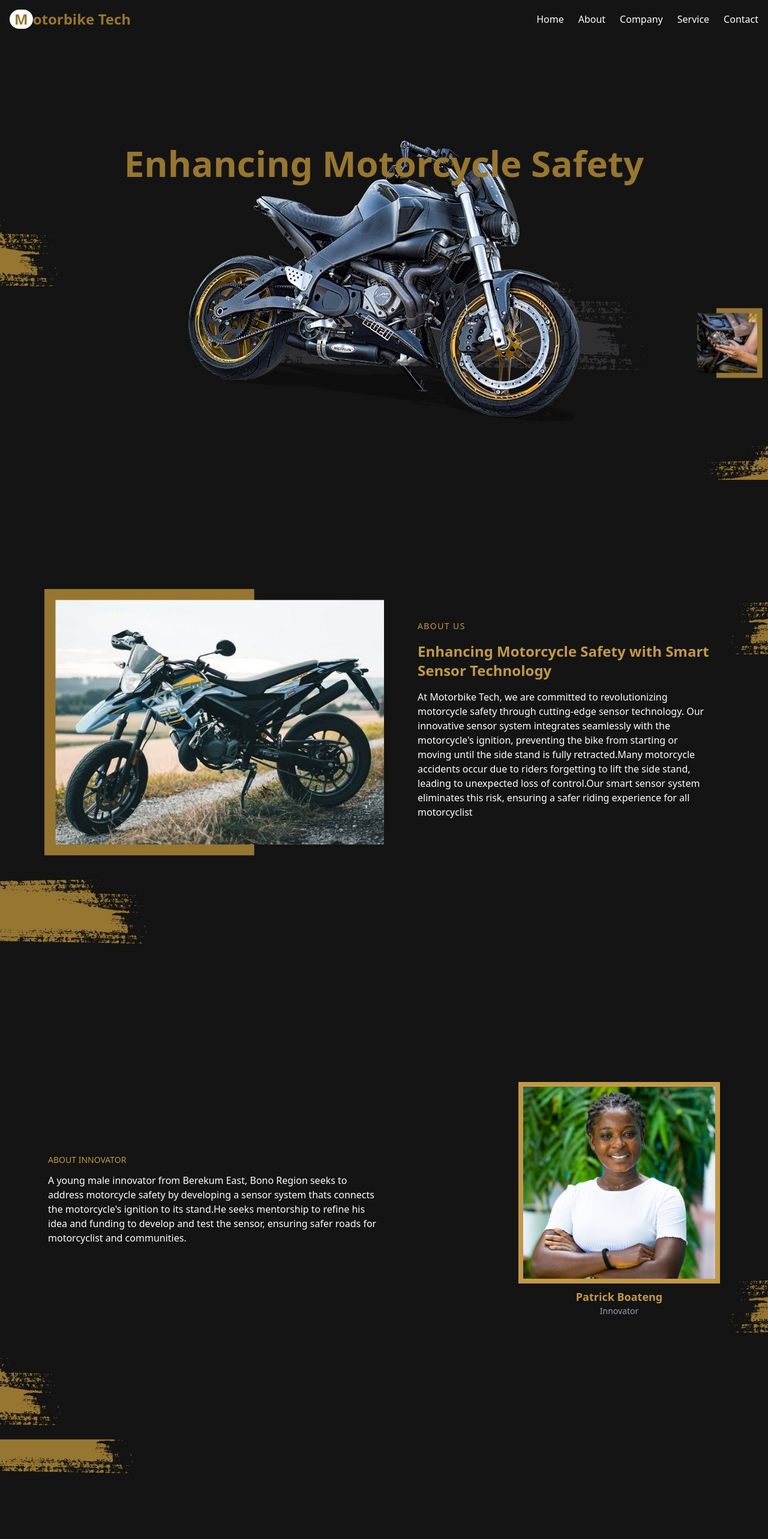
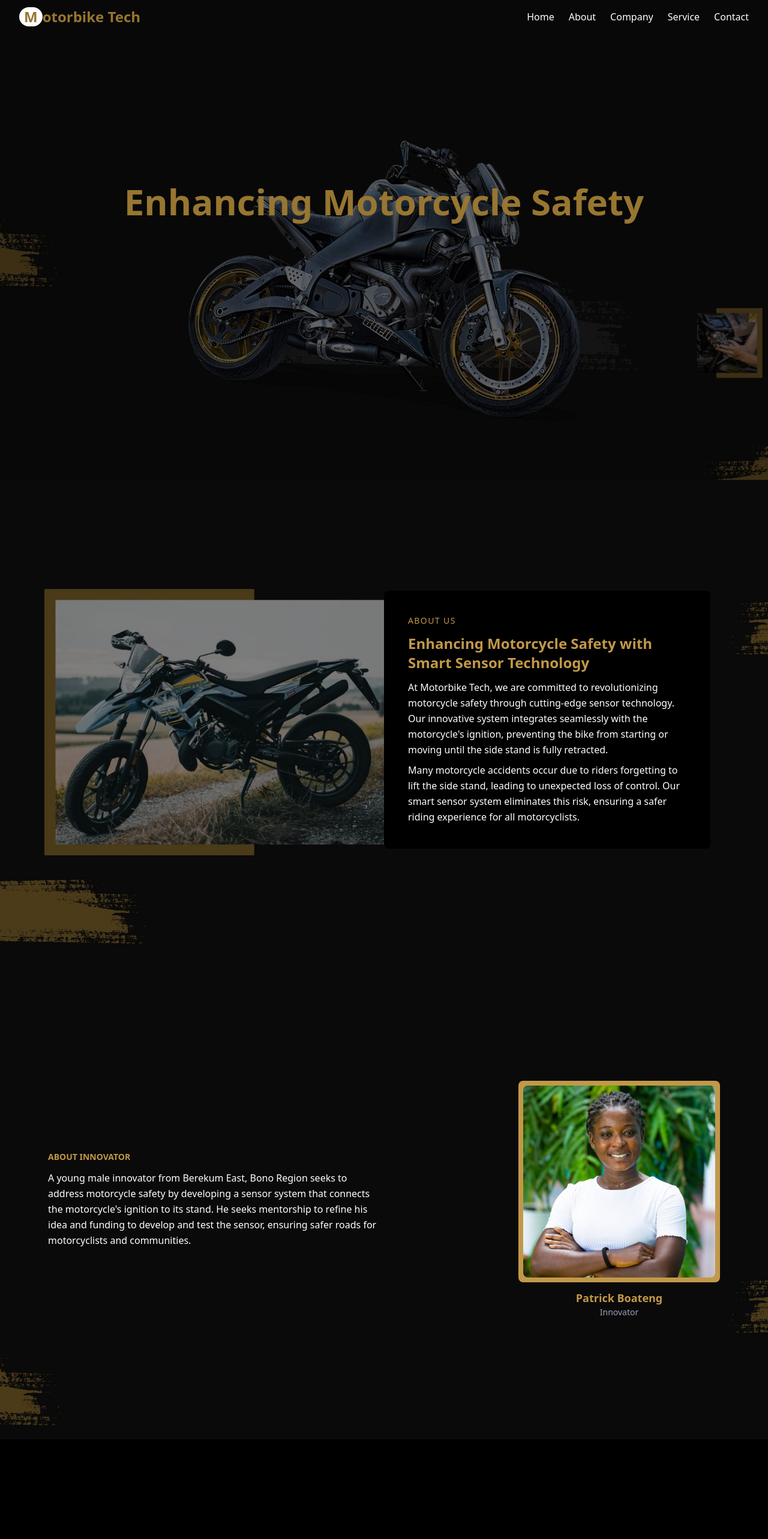
Before and after one commit to annice5/motorcycle-sensor-system, a React (Vite) app: page / in a window 1280 px wide. Shown: the top 2566 px of the page at 60% size. Built offline with nearby package versions, Linux system fonts and the light colour scheme.

Commit message:
additional changes

```diff
--- a/src/pages/landing/components/about.jsx
+++ b/src/pages/landing/components/about.jsx
@@ -5,27 +5,27 @@ const About = () => {
   return (
     <section
       id="about"
-      className="relative h-screen bg-cover bg-center"
+      className="relative min-h-screen bg-cover bg-center flex items-center"
       style={{ backgroundImage: `url(${about})` }}
     >
       {/* Background Overlay with Fade-in Effect */}
       <motion.div
-        className="absolute inset-0 "
+        className="absolute inset-0 bg-black bg-opacity-50"
         initial={{ opacity: 0 }}
         animate={{ opacity: 0.5 }}
         transition={{ duration: 1.5 }}
       />
 
       {/* Content Wrapper */}
-      <div className="flex justify-end items-center h-full px-12 md:px-24 relative">
+      <div className="relative w-full px-6 sm:px-12 md:px-24 flex justify-center md:justify-end items-center">
         <motion.div
-          className="md:w-1/2 text-left"
+          className="w-full md:w-1/2 text-left bg-black bg-opacity-40 p-6 sm:p-10 rounded-lg"
           initial={{ opacity: 0, x: 50 }}
           animate={{ opacity: 1, x: 0 }}
           transition={{ duration: 1, ease: "easeOut", delay: 0.3 }}
         >
           <motion.p
-            className="text-[#c29849] text-sm uppercase tracking-widest ml-14"
+            className="text-[#c29849] text-xs sm:text-sm uppercase tracking-widest"
             initial={{ y: -10, opacity: 0 }}
             animate={{ y: 0, opacity: 1 }}
             transition={{ duration: 0.8, delay: 0.5 }}
@@ -34,7 +34,7 @@ const About = () => {
           </motion.p>
 
           <motion.h1
-            className="text-[#c29849] font-bold text-2xl mt-4 ml-14"
+            className="text-[#c29849] font-bold text-xl sm:text-2xl mt-3"
             initial={{ x: -20, opacity: 0 }}
             animate={{ x: 0, opacity: 1 }}
             transition={{ duration: 1, ease: "easeOut", delay: 0.6 }}
@@ -43,15 +43,22 @@ const About = () => {
           </motion.h1>
 
           <motion.p
-            className="text-white mt-4 font-light ml-14"
+            className="text-white mt-3 text-sm sm:text-base font-light leading-relaxed"
             initial={{ opacity: 0, y: 20 }}
             animate={{ opacity: 1, y: 0 }}
             transition={{ duration: 1, ease: "easeOut", delay: 0.8 }}
           >
             At Motorbike Tech, we are committed to revolutionizing motorcycle safety through
-            cutting-edge sensor technology. Our innovative sensor system integrates seamlessly
-            with the motorcycle's ignition, preventing the bike from starting or moving until
-            the side stand is fully retracted.Many motorcycle accidents occur due to riders forgetting to lift the side stand, leading to unexpected loss of control.Our smart sensor system eliminates this risk, ensuring a safer riding experience for all motorcyclist
+            cutting-edge sensor technology. Our innovative system integrates seamlessly with the motorcycle's ignition, preventing the bike from starting or moving until the side stand is fully retracted.
+          </motion.p>
+
+          <motion.p
+            className="text-white mt-2 text-sm sm:text-base font-light leading-relaxed"
+            initial={{ opacity: 0, y: 20 }}
+            animate={{ opacity: 1, y: 0 }}
+            transition={{ duration: 1, ease: "easeOut", delay: 1 }}
+          >
+            Many motorcycle accidents occur due to riders forgetting to lift the side stand, leading to unexpected loss of control. Our smart sensor system eliminates this risk, ensuring a safer riding experience for all motorcyclists.
           </motion.p>
         </motion.div>
       </div>
--- a/src/pages/landing/components/company.jsx
+++ b/src/pages/landing/components/company.jsx
@@ -6,49 +6,59 @@ const Company = () => {
   return (
     <section
       id="innovator"
-      className="relative h-screen bg-cover bg-center flex items-center justify-center px-8 md:px-20 "
+      className="relative min-h-screen bg-cover bg-center flex items-center justify-center px-6 sm:px-12 md:px-20"
       style={{ backgroundImage: `url(${company})` }}
     >
+      {/* Background Overlay for Better Readability */}
+      <motion.div
+        className="absolute inset-0 bg-black bg-opacity-50"
+        initial={{ opacity: 0 }}
+        animate={{ opacity: 0.5 }}
+        transition={{ duration: 1.5 }}
+      />
 
       {/* Container */}
-      <div className="flex flex-col md:flex-row items-center justify-between w-full max-w-6xl">
-
+      <div className="relative flex flex-col md:flex-row items-center justify-between w-full max-w-6xl gap-8">
         {/* Left Content */}
         <motion.div
-          className="md:w-1/2 text-left text-white "
+          className="w-full md:w-1/2 text-left text-white p-6 md:p-0"
           initial={{ opacity: 0, x: -50 }}
           animate={{ opacity: 1, x: 0 }}
           transition={{ duration: 1 }}
         >
-
-          <h2 className="text-[#c29849] text-sm ">ABOUT INNOVATOR</h2>
-          <p className="text-white mt-3 font-light">
-            A young male innovator from Berekum East, Bono Region seeks to address motorcycle safety by developing a sensor system thats connects the motorcycle's ignition to its stand.He seeks mentorship to refine his idea and funding to develop and test the sensor, ensuring safer roads for motorcyclist and communities.
+          <h2 className="text-[#c29849] text-xs sm:text-sm uppercase font-semibold">
+            ABOUT INNOVATOR
+          </h2>
+          <p className="text-white mt-3 text-sm sm:text-base font-light leading-relaxed">
+            A young male innovator from Berekum East, Bono Region seeks to address motorcycle
+            safety by developing a sensor system that connects the motorcycle's ignition to its
+            stand. He seeks mentorship to refine his idea and funding to develop and test the
+            sensor, ensuring safer roads for motorcyclists and communities.
           </p>
-
         </motion.div>
 
         {/* Right Image */}
         <motion.div
-      className="flex flex-col items-center mt-8 md:mt-0"
+          className="flex flex-col items-center"
           initial={{ opacity: 0, y: 50 }}
           animate={{ opacity: 1, y: 0 }}
           transition={{ duration: 1, delay: 0.3 }}
         >
           {/* Image Wrapper with Border */}
-      <div className="relative bg-[#c29849] p-2">
+          <div className="relative bg-[#c29849] p-2 rounded-lg">
             <img
               src={me}
               alt="innovator"
-          className="w-80 h-80 object-cover  "
+              className="w-60 h-60 sm:w-72 sm:h-72 md:w-80 md:h-80 object-cover rounded-lg"
             />
           </div>
 
           {/* Name and Title */}
-      <h3 className="text-[#c29849] font-bold text-lg mt-2">Patrick Boateng</h3>
-      <p className="text-gray-400 text-sm">Innovator</p>
+          <h3 className="text-[#c29849] font-bold text-base sm:text-lg mt-3">
+            Patrick Boateng
+          </h3>
+          <p className="text-gray-400 text-xs sm:text-sm">Innovator</p>
         </motion.div>
-
       </div>
     </section>
   );
--- a/src/pages/landing/components/contact.jsx
+++ b/src/pages/landing/components/contact.jsx
@@ -1,14 +1,60 @@
-import contact from "../../../assets/contact.jpg"
+import { motion } from "framer-motion";
+import contact from "../../../assets/contact.jpg";
 
 const Contact = () => {
   return (
     <section
-     id="contact"
-          className="relative h-screen bg-cover bg-center"
-          style={{ backgroundImage: `url(${contact})` }}>
+      id="contact"
+      className="relative min-h-screen bg-cover bg-center flex items-center justify-center px-6 sm:px-12 md:px-20"
+      style={{ backgroundImage: `url(${contact})` }}
+    >
+      {/* Background Overlay */}
+      <motion.div
+        className="absolute inset-0 bg-black bg-opacity-50"
+        initial={{ opacity: 0 }}
+        animate={{ opacity: 0.6 }}
+        transition={{ duration: 1.5 }}
+      />
 
+      {/* Content Container */}
+      <motion.div
+        className="relative text-white flex flex-col items-start text-left px-4 sm:px-8 max-w-2xl"
+        initial={{ opacity: 0, y: 50 }}
+        animate={{ opacity: 1, y: 0 }}
+        transition={{ duration: 1, ease: "easeOut", delay: 0.5 }}
+      >
+        <motion.h2
+          className="text-2xl sm:text-3xl font-bold text-[#c29849] self-center sm:self-start"
+          initial={{ y: -20, opacity: 0 }}
+          animate={{ y: 0, opacity: 1 }}
+          transition={{ duration: 0.8, delay: 0.7 }}
+        >
+          Contact Us
+        </motion.h2>
+
+        <motion.p
+          className="text-sm sm:text-base mt-2 self-center sm:self-start"
+          initial={{ opacity: 0, y: 10 }}
+          animate={{ opacity: 1, y: 0 }}
+          transition={{ duration: 1, delay: 1 }}
+        >
+          Have any questions? Feel free to reach out to us!
+        </motion.p>
+
+        {/* Contact Information */}
+        <motion.div
+          className="mt-6 space-y-4 text-sm sm:text-base self-center sm:self-start"
+          initial={{ opacity: 0, y: 20 }}
+          animate={{ opacity: 1, y: 0 }}
+          transition={{ duration: 1, delay: 1.2 }}
+        >
+          <p><strong>Email:</strong> contact@motorbiketech.com</p>
+          <p><strong>Phone:</strong> +233 123 456 789</p>
+          <p><strong>Address:</strong> Berekum East, Bono Region</p>
+        </motion.div>
+      </motion.div>
     </section>
-  )
-}
+  );
+};
 
-export default Contact
+export default Contact;
--- a/src/pages/landing/components/footer.jsx
+++ b/src/pages/landing/components/footer.jsx
@@ -6,15 +6,15 @@ const Footer = () => {
   return (
     <section
       id="contact"
-      className="relative bg-cover bg-center py-16 px-8 md:px-20 text-white"
+      className="relative bg-cover bg-center py-12 px-6 sm:px-12 md:px-20 text-white"
       style={{ backgroundImage: `url(${footer})` }}
     >
-      {/* Background Overlay with Gradient Fade */}
+      {/* Background Overlay */}
       <div className="absolute inset-0 bg-gradient-to-t from-black via-black/80 to-transparent"></div>
 
       {/* Footer Content */}
       <motion.div
-        className="relative z-10 max-w-6xl mx-auto grid grid-cols-1 md:grid-cols-3 gap-8 text-center md:text-left mt-16 p-6 bg-white/10 backdrop-blur-md rounded-2xl shadow-lg"
+        className="relative z-10 max-w-6xl mx-auto grid grid-cols-1 sm:grid-cols-2 md:grid-cols-3 gap-8 text-center sm:text-left mt-10 p-6 bg-white/10 backdrop-blur-md rounded-2xl shadow-lg"
         initial={{ opacity: 0, y: 50 }}
         animate={{ opacity: 1, y: 0 }}
         transition={{ duration: 1, delay: 0.2 }}
@@ -26,9 +26,9 @@ const Footer = () => {
           animate={{ opacity: 1, x: 0 }}
           transition={{ duration: 1, delay: 0.3 }}
         >
-          <h1 className="text-2xl font-bold text-[#977631] flex items-center">
+          <h1 className="text-2xl font-bold text-[#977631] flex justify-center sm:justify-start items-center">
             <span className="bg-white text-[#977631] px-2 rounded-full">M</span>
-            <span className="ml-0 relative z-10  ">otorbike Tech</span>
+            <span className="ml-2 relative z-10">otorbike Tech</span>
           </h1>
         </motion.div>
 
@@ -66,10 +66,9 @@ const Footer = () => {
           transition={{ duration: 1, delay: 0.7 }}
         >
           <h2 className="text-xl font-bold text-[#c29849]">Follow Us</h2>
-          <div className="flex justify-center md:justify-start mt-3 space-x-6">
+          <div className="flex justify-center sm:justify-start mt-3 space-x-6">
             {[
               { platform: "Instagram", icon: <Instagram />, url: "#" },
-
               { platform: "YouTube", icon: <Youtube />, url: "#" },
             ].map((item, index) => (
               <motion.a
@@ -93,7 +92,7 @@ const Footer = () => {
         animate={{ opacity: 1 }}
         transition={{ duration: 1, delay: 1 }}
       >
-          All Rights Reserved.&copy; {new Date().getFullYear()}
+        All Rights Reserved.&copy; {new Date().getFullYear()}
       </motion.div>
     </section>
   );
--- a/src/pages/landing/components/hero.jsx
+++ b/src/pages/landing/components/hero.jsx
@@ -18,20 +18,33 @@ const Hero = () => {
   }, []);
 
   return (
-    <section className="relative h-screen bg-cover bg-center text-center text-white overflow-hidden" style={{ backgroundImage: `url(${hero})` }}>
+    <section
+      className="relative min-h-screen bg-cover bg-center text-center text-white overflow-hidden flex flex-col justify-center"
+      style={{ backgroundImage: `url(${hero})` }}
+    >
       {/* Navbar */}
-      <header className={`fixed top-0 left-0 w-full z-50 transition-all duration-300 ${isScrolled ? " bg-opacity-70 backdrop-blur-md shadow-md" : "bg-transparent"}`}>
-        <nav className="container mx-auto flex justify-between items-center p-4">
-          {/* Logo with styled "M" */}
-          <h1 className="text-2xl font-bold text-[#977631] flex items-center">
+      <header
+        className={`fixed top-0 left-0 w-full z-50 transition-all duration-300 ${
+          isScrolled ? "bg-opacity-70 backdrop-blur-md shadow-md" : "bg-transparent"
+        }`}
+      >
+        <nav className="container mx-auto flex justify-between items-center px-4 md:px-8 py-3">
+          {/* Logo */}
+          <h1 className="text-xl md:text-2xl font-bold text-[#977631] flex items-center">
             <span className="bg-white text-[#977631] px-2 rounded-full">M</span>
-            <span className="ml-0 relative z-10  ">otorbike Tech</span>
+            <span className="ml-0 relative z-10">otorbike Tech</span>
           </h1>
 
           {/* Desktop Menu */}
           <div className="hidden md:flex gap-6 font-light">
             {["Home", "About", "Company", "Service", "Contact"].map((item) => (
-              <Link key={item} to={item.toLowerCase()} smooth={true} duration={500} className="cursor-pointer hover:text-[#977631] transition">
+              <Link
+                key={item}
+                to={item.toLowerCase()}
+                smooth={true}
+                duration={500}
+                className="cursor-pointer hover:text-[#977631] transition text-sm md:text-base"
+              >
                 {item}
               </Link>
             ))}
@@ -39,15 +52,22 @@ const Hero = () => {
 
           {/* Mobile Menu Button */}
           <button className="md:hidden" onClick={() => setIsOpen(!isOpen)}>
-            {isOpen ? <X size={28} /> : <Menu size={28} />}
+            {isOpen ? <X size={24} /> : <Menu size={24} />}
           </button>
         </nav>
 
         {/* Mobile Menu */}
         {isOpen && (
-          <div className="md:hidden flex flex-col items-center bg-black bg-opacity-70 backdrop-blur-md py-4 font-light">
+          <div className="md:hidden flex flex-col items-center bg-black bg-opacity-80 backdrop-blur-md py-4 font-light">
             {["Home", "About", "Company", "Service", "Contact"].map((item) => (
-              <Link key={item} to={item.toLowerCase()} smooth={true} duration={500} className="py-2 text-lg hover:text-[#977631]" onClick={() => setIsOpen(false)}>
+              <Link
+                key={item}
+                to={item.toLowerCase()}
+                smooth={true}
+                duration={500}
+                className="py-2 text-lg hover:text-[#977631]"
+                onClick={() => setIsOpen(false)}
+              >
                 {item}
               </Link>
             ))}
@@ -55,12 +75,22 @@ const Hero = () => {
         )}
       </header>
 
-      {/* Background overlay with motion effect */}
-      <motion.div className="absolute inset-0  bg-opacity-60 " initial={{ opacity: 0 }} animate={{ opacity: 0.6 }} transition={{ duration: 1 }} />
+      {/* Background overlay */}
+      <motion.div
+        className="absolute inset-0 bg-black bg-opacity-50"
+        initial={{ opacity: 0 }}
+        animate={{ opacity: 0.6 }}
+        transition={{ duration: 1 }}
+      />
 
       {/* Hero Content */}
-      <motion.div className="relative z-10 px-6 md:px-12 flex flex-col items-center justify-center h-full">
-        <motion.h2 className="text-5xl md:text-6xl font-bold mb-64 text-[#977631]" initial={{ scale: 0.8, opacity: 0 }} animate={{ scale: 1, opacity: 1 }} transition={{ duration: 1, ease: "easeOut", delay: 0.3 }}>
+      <motion.div className="relative z-10 px-6 md:px-12 text-center">
+        <motion.h2
+          className="text-3xl sm:text-4xl md:text-5xl lg:text-6xl font-bold text-[#977631] mb-16 sm:mb-20 md:mb-32"
+          initial={{ scale: 0.8, opacity: 0 }}
+          animate={{ scale: 1, opacity: 1 }}
+          transition={{ duration: 1, ease: "easeOut", delay: 0.3 }}
+        >
           Enhancing Motorcycle Safety
         </motion.h2>
       </motion.div>
```
Also changed, not shown: src/pages/landing/components/services.jsx (+16 -2 lines). Lines whose indentation alone changed are shown as unchanged.
